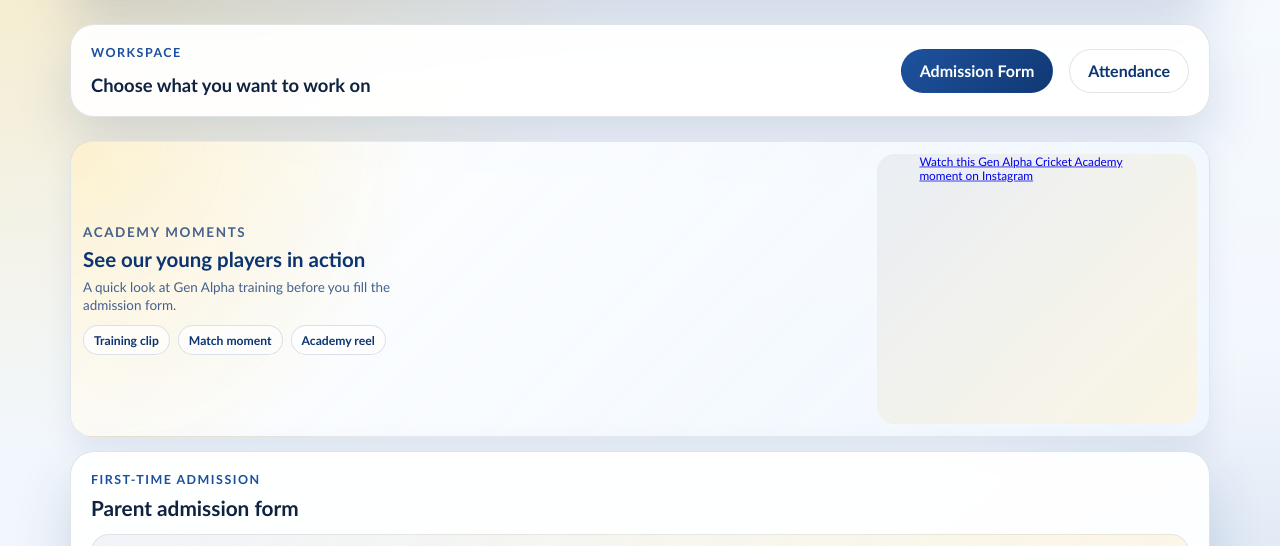
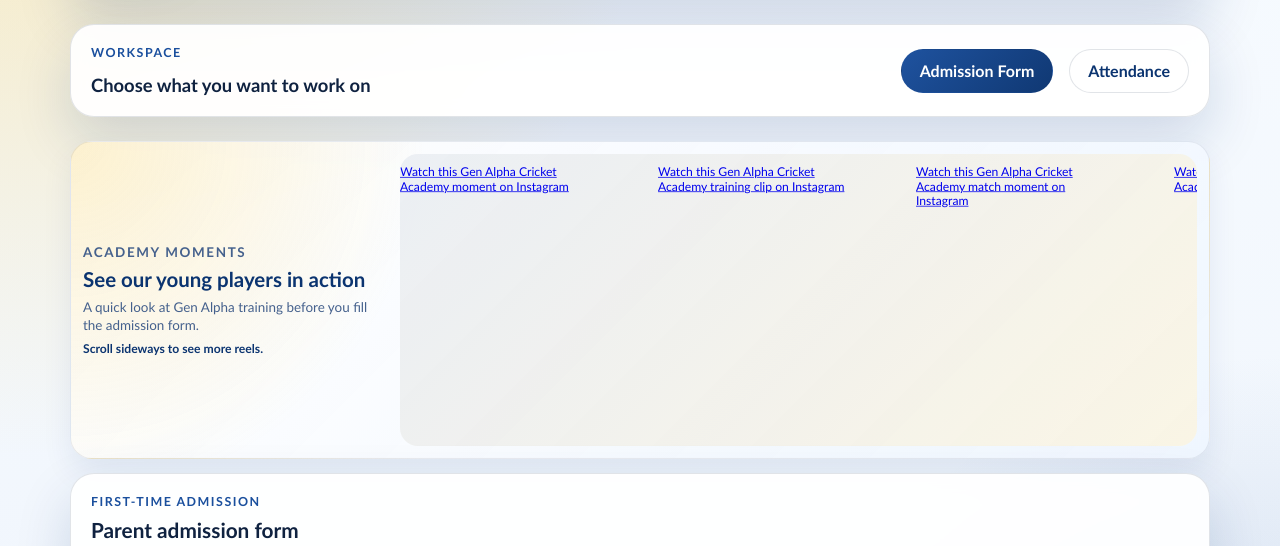
Before and after one commit to sujittarun/cricket-academy-manager, a plain HTML site: page index.html in a window 1280 px wide. Shown: the part 201-747 px from the top of the page. Drawn offline with nearby package versions, Linux system fonts and the light colour scheme; no server answers; a script that the page names is missing.

Commit message:
Expand web academy reels strip

```diff
--- a/index.html
+++ b/index.html
@@ -607,13 +607,10 @@
             <p>
               A quick look at Gen Alpha training before you fill the admission form.
             </p>
-            <div class="moment-link-list" aria-label="More Gen Alpha Instagram moments">
-              <a href="https://www.instagram.com/p/DX7KNNXTsjM/" target="_blank" rel="noopener">Training clip</a>
-              <a href="https://www.instagram.com/p/DX9hyIQzM-3/" target="_blank" rel="noopener">Match moment</a>
-              <a href="https://www.instagram.com/p/DX7Nld0zX2T/" target="_blank" rel="noopener">Academy reel</a>
-            </div>
+            <p class="moments-helper">Scroll sideways to see more reels.</p>
           </div>
           <div class="academy-reel-frame">
+            <div class="academy-reel-strip">
               <blockquote
                 class="instagram-media academy-instagram-embed"
                 data-instgrm-permalink="https://www.instagram.com/p/DYASby5T07s/"
@@ -623,6 +620,34 @@
                   Watch this Gen Alpha Cricket Academy moment on Instagram
                 </a>
               </blockquote>
+              <blockquote
+                class="instagram-media academy-instagram-embed"
+                data-instgrm-permalink="https://www.instagram.com/p/DX7KNNXTsjM/"
+                data-instgrm-version="14"
+              >
+                <a href="https://www.instagram.com/p/DX7KNNXTsjM/" target="_blank" rel="noopener">
+                  Watch this Gen Alpha Cricket Academy training clip on Instagram
+                </a>
+              </blockquote>
+              <blockquote
+                class="instagram-media academy-instagram-embed"
+                data-instgrm-permalink="https://www.instagram.com/p/DX9hyIQzM-3/"
+                data-instgrm-version="14"
+              >
+                <a href="https://www.instagram.com/p/DX9hyIQzM-3/" target="_blank" rel="noopener">
+                  Watch this Gen Alpha Cricket Academy match moment on Instagram
+                </a>
+              </blockquote>
+              <blockquote
+                class="instagram-media academy-instagram-embed"
+                data-instgrm-permalink="https://www.instagram.com/p/DX7Nld0zX2T/"
+                data-instgrm-version="14"
+              >
+                <a href="https://www.instagram.com/p/DX7Nld0zX2T/" target="_blank" rel="noopener">
+                  Watch this Gen Alpha Cricket Academy reel on Instagram
+                </a>
+              </blockquote>
+            </div>
           </div>
         </section>
 
--- a/styles.css
+++ b/styles.css
@@ -1093,7 +1093,7 @@
 
 .academy-moments {
   display: grid;
-  grid-template-columns: minmax(220px, 1fr) minmax(260px, 320px);
+  grid-template-columns: minmax(200px, 0.55fr) minmax(320px, 1.45fr);
   gap: 14px;
   align-items: center;
   margin-bottom: 14px;
@@ -1132,32 +1132,14 @@
   line-height: 1.35;
 }
 
-.moment-link-list {
-  display: flex;
-  flex-wrap: wrap;
-  gap: 8px;
-  margin-top: 4px;
-}
-
-.moment-link-list a {
-  display: inline-flex;
-  align-items: center;
-  min-height: 30px;
-  padding: 0 10px;
-  border: 1px solid rgba(26, 79, 157, 0.16);
-  border-radius: 999px;
-  background: rgba(255, 255, 255, 0.72);
-  color: var(--accent-dark);
-  font-size: 0.76rem;
+.moments-helper {
+  color: var(--accent-dark) !important;
+  font-size: 0.76rem !important;
   font-weight: 800;
-  text-decoration: none;
 }
 
 .academy-reel-frame {
-  display: grid;
-  justify-items: center;
-  align-items: start;
-  height: 270px;
+  height: 292px;
   min-height: 0;
   overflow: hidden;
   border-radius: 18px;
@@ -1166,12 +1148,34 @@
     rgba(255, 255, 255, 0.7);
 }
 
+.academy-reel-strip {
+  display: flex;
+  gap: 12px;
+  height: 100%;
+  overflow-x: auto;
+  overflow-y: hidden;
+  padding: 10px 10px 14px;
+  scroll-snap-type: x proximity;
+  -webkit-overflow-scrolling: touch;
+}
+
+.academy-reel-strip::-webkit-scrollbar {
+  height: 6px;
+}
+
+.academy-reel-strip::-webkit-scrollbar-thumb {
+  background: rgba(26, 79, 157, 0.22);
+  border-radius: 999px;
+}
+
 .academy-instagram-embed {
+  flex: 0 0 246px !important;
   width: 326px !important;
   min-width: 0 !important;
-  margin: 0 auto !important;
-  transform: scale(0.74);
-  transform-origin: top center;
+  margin: 0 !important;
+  transform: scale(0.76);
+  transform-origin: top left;
+  scroll-snap-align: start;
 }
 
 .admission-banner {
@@ -3082,7 +3086,7 @@
   }
 
   .academy-reel-frame {
-    height: 250px;
+    height: 276px;
   }
 
   .admission-compact-layout {
@@ -3542,7 +3546,7 @@
   }
 
   .academy-reel-frame {
-    height: 230px;
+    height: 260px;
     border-radius: 16px;
   }
 
--- a/sw.js
+++ b/sw.js
@@ -1,4 +1,4 @@
-const CACHE_NAME = "gen-alpha-academy-v17";
+const CACHE_NAME = "gen-alpha-academy-v18";
 const APP_SHELL = [
   "./",
   "./index.html",
```
Lines whose indentation alone changed are shown as unchanged.
